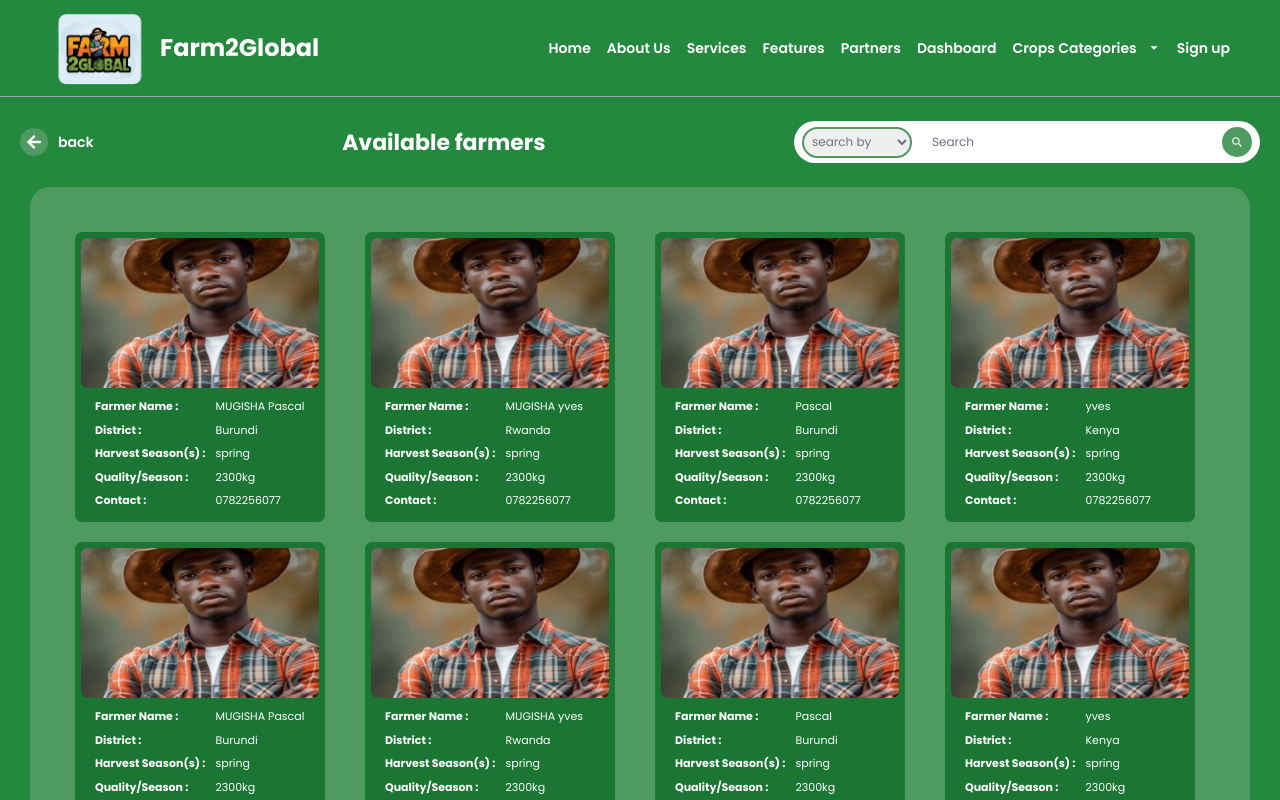
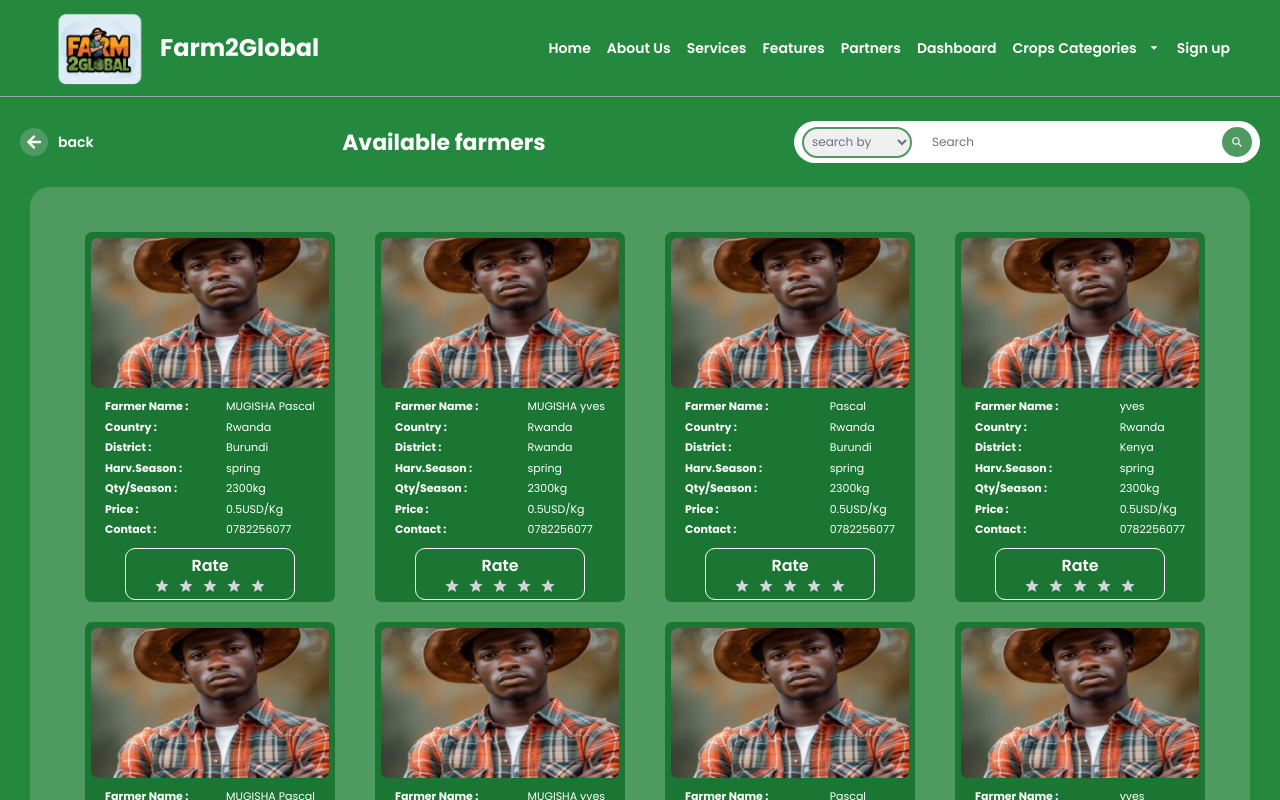
Before and after one commit to MUGISHA-Pascal/Farm2Global-Frontend, a React (Create React App) app in the folder frontend/: page /explore in a window 1280 px wide. Shown: the top 800 px of the page. Built offline with nearby package versions, Linux system fonts and the light colour scheme.

Commit message:
adding rating

```diff
--- a/frontend/src/components/ExplorePage.tsx
+++ b/frontend/src/components/ExplorePage.tsx
@@ -3,6 +3,7 @@ import { FaArrowLeft } from "react-icons/fa";
 import { IoSearchSharp } from "react-icons/io5";
 import { Link as RouterLink } from "react-router-dom";
 import farmerImage from "../assets/farmer.png";
+import StarRating from "./StarRating";
 
 const ExplorePage = () => {
   const [searchBy, setSearchBy] = useState("");
@@ -14,135 +15,165 @@ const ExplorePage = () => {
       FarmerName: "MUGISHA Pascal",
       District: "Burundi",
       HarvestSeason: "spring",
+      Country: "Rwanda",
       QualityPerSeason: "2300kg",
       Contact: "0782256077",
       image: farmerImage,
+      price: "0.5USD/Kg",
     },
     {
       Id: 2,
       FarmerName: "MUGISHA yves",
       District: "Rwanda",
       HarvestSeason: "spring",
+      Country: "Rwanda",
       QualityPerSeason: "2300kg",
       Contact: "0782256077",
       image: farmerImage,
+      price: "0.5USD/Kg",
     },
     {
       Id: 3,
       FarmerName: " Pascal",
       District: "Burundi",
       HarvestSeason: "spring",
+      Country: "Rwanda",
       QualityPerSeason: "2300kg",
       Contact: "0782256077",
       image: farmerImage,
+      price: "0.5USD/Kg",
     },
     {
       Id: 4,
       FarmerName: " yves",
       District: "Kenya",
       HarvestSeason: "spring",
+      Country: "Rwanda",
       QualityPerSeason: "2300kg",
       Contact: "0782256077",
       image: farmerImage,
+      price: "0.5USD/Kg",
     },
     {
       Id: 5,
       FarmerName: "MUGISHA Pascal",
       District: "Burundi",
       HarvestSeason: "spring",
+      Country: "Rwanda",
       QualityPerSeason: "2300kg",
       Contact: "0782256077",
       image: farmerImage,
+      price: "0.5USD/Kg",
     },
     {
       Id: 6,
       FarmerName: "MUGISHA yves",
       District: "Rwanda",
       HarvestSeason: "spring",
+      Country: "Rwanda",
       QualityPerSeason: "2300kg",
       Contact: "0782256077",
       image: farmerImage,
+      price: "0.5USD/Kg",
     },
     {
       Id: 7,
       FarmerName: " Pascal",
       District: "Burundi",
       HarvestSeason: "spring",
+      Country: "Rwanda",
       QualityPerSeason: "2300kg",
       Contact: "0782256077",
       image: farmerImage,
+      price: "0.5USD/Kg",
     },
     {
       Id: 8,
       FarmerName: " yves",
       District: "Kenya",
       HarvestSeason: "spring",
+      Country: "Rwanda",
       QualityPerSeason: "2300kg",
       Contact: "0782256077",
       image: farmerImage,
+      price: "0.5USD/Kg",
     },
     {
       Id: 9,
       FarmerName: "MUGISHA yves",
       District: "Rwanda",
       HarvestSeason: "spring",
+      Country: "Rwanda",
       QualityPerSeason: "2300kg",
       Contact: "0782256077",
       image: farmerImage,
+      price: "0.5USD/Kg",
     },
     {
       Id: 10,
       FarmerName: " Pascal",
       District: "Burundi",
       HarvestSeason: "spring",
+      Country: "Rwanda",
       QualityPerSeason: "2300kg",
       Contact: "0782256077",
       image: farmerImage,
+      price: "0.5USD/Kg",
     },
     {
       Id: 11,
       FarmerName: " yves",
       District: "Kenya",
       HarvestSeason: "spring",
+      Country: "Rwanda",
       QualityPerSeason: "2300kg",
       Contact: "0782256077",
       image: farmerImage,
+      price: "0.5USD/Kg",
     },
     {
       Id: 12,
       FarmerName: "MUGISHA Pascal",
       District: "Burundi",
       HarvestSeason: "spring",
+      Country: "Rwanda",
       QualityPerSeason: "2300kg",
       Contact: "0782256077",
       image: farmerImage,
+      price: "0.5USD/Kg",
     },
     {
       Id: 13,
       FarmerName: "MUGISHA yves",
       District: "Rwanda",
       HarvestSeason: "spring",
+      Country: "Rwanda",
       QualityPerSeason: "2300kg",
       Contact: "0782256077",
       image: farmerImage,
+      price: "0.5USD/Kg",
     },
     {
       Id: 14,
       FarmerName: " Pascal",
       District: "Burundi",
       HarvestSeason: "spring",
+      Country: "Rwanda",
       QualityPerSeason: "2300kg",
       Contact: "0782256077",
       image: farmerImage,
+      price: "0.5USD/Kg",
     },
     {
       Id: 15,
       FarmerName: " yves",
       District: "Kenya",
       HarvestSeason: "spring",
+      Country: "Rwanda",
       QualityPerSeason: "2300kg",
       Contact: "0782256077",
       image: farmerImage,
+      price: "0.5USD/Kg",
     },
   ];
   interface farmerInterface {
@@ -164,6 +195,14 @@ const ExplorePage = () => {
               item.FarmerName.toLowerCase().includes(search.toLowerCase())
             );
       break;
+    case "Country":
+      filteredFarmers =
+        search === ""
+          ? farmers
+          : farmers.filter((item) =>
+              item.Country.toLowerCase().includes(search.toLowerCase())
+            );
+      break;
     case "District":
       filteredFarmers =
         search === ""
@@ -178,6 +217,14 @@ const ExplorePage = () => {
           ? farmers
           : farmers.filter((item) =>
               item.HarvestSeason.toLowerCase().includes(search.toLowerCase())
+            );
+      break;
+    case "Price":
+      filteredFarmers =
+        search === ""
+          ? farmers
+          : farmers.filter((item) =>
+              item.price.toLowerCase().includes(search.toLowerCase())
             );
       break;
     case "Quality/season":
@@ -202,7 +249,7 @@ const ExplorePage = () => {
   }
   return (
     <div className="bg-[#25883F] flex flex-col items-center justify-center w-full border-t-[1px] border-gray-400">
-      <header className="p-[10px] max-md:grid max-md:grid-cols-2 max-md:gap-1 w-full max-md:h-[100px] h-[90px] px-[20px] md:items-center md:flex md:flex-row md:justify-between">
+      <header className="p-[10px] max-md:grid max-md:grid-cols-2 max-md:gap-1 w-full max-md:h-[100px] h-[90px] md:px-[20px] max-md:px-[10px] md:items-center md:flex md:flex-row md:justify-between">
         <RouterLink
           to="/"
           className="flex flex-row text-white space-x-[10px] max-sm:space-x-[5px] items-center "
@@ -228,7 +275,10 @@ const ExplorePage = () => {
               search by
             </option>
             <option value="Name" className="text-[12px] max-md:text-[7px]">
-              name
+              Name
+            </option>
+            <option value="Country" className="text-[12px] max-md:text-[7px]">
+              Country
             </option>
             <option value="District" className="text-[12px] max-md:text-[7px]">
               District
@@ -240,10 +290,13 @@ const ExplorePage = () => {
               value="Quality/season"
               className="text-[12px] max-md:text-[7px]"
             >
-              Quality/season
+              Qty/season
             </option>
             <option value="Contact" className="text-[12px] max-md:text-[7px]">
               Contact
+            </option>
+            <option value="Price" className="text-[12px] max-md:text-[7px]">
+              Price
             </option>
           </select>
           <input
@@ -266,11 +319,11 @@ const ExplorePage = () => {
         </div>
       </header>
       <main className="w-[1220px] max-sm:w-full mb-[10px] p-[5px] bg-[#4E9A61] rounded-[20px] ">
-        <main className="farmersMain overflow-y-auto h-screen bg-[#4E9A61] m-[10px] rounded-[20px] max-md:w-full w-[1200px] grid md:grid-cols-4 max-sm:gap-[5px] max-md:grid-cols-2 max-md:p-[2px] gap-[20px] p-[30px]">
+        <main className="farmersMain overflow-y-auto h-screen bg-[#4E9A61] md:m-[10px] rounded-[20px] max-md:w-full w-[1200px] place-items-center grid md:grid-cols-4 max-sm:gap-[5px] max-md:grid-cols-2 max-md:p-[1px] gap-[20px] p-[30px]">
           {filteredFarmers.map((farmer) => (
             <div
               key={farmer.Id}
-              className="flex flex-col h-[290px] max-sm:h-[200px] max-sm:w-[170px] w-[250px] bg-[#1B7633]   p-[6px] rounded-[7px] space-y-[10px]"
+              className="flex flex-col items-center h-[370px] max-sm:h-[270px] max-sm:w-[160px] w-[250px] bg-[#1B7633]   p-[6px] rounded-[7px] space-y-[10px]"
             >
               <img
                 src={farmer.image}
@@ -278,21 +331,31 @@ const ExplorePage = () => {
                 className="rounded-[7px] h-[150px] w-full max-sm:h-[90px] object-cover bg-cover "
               />
 
-              <div className="flex flex-row text-[11px] max-sm:text-[7px] text-white px-[14px] max-sm:space-x-[14px] space-x-[10px]">
-                <div className="flex flex-col space-y-[7px] max-sm:space-y-[3px] items-start">
+              <div className="flex flex-row w-full text-[11px] max-sm:text-[7px] text-white px-[14px] max-sm:space-x-[14px] md:justify-between">
+                <div className="flex flex-col space-y-[4px] max-sm:space-y-[4px] items-start">
                   <b>Farmer Name :</b>
+                  <b>Country :</b>
                   <b>District :</b>
-                  <b>Harvest Season(s) :</b>
-                  <b>Quality/Season :</b>
+                  <b>Harv.Season :</b>
+                  <b>Qty/Season :</b>
+                  <b>Price :</b>
                   <b>Contact :</b>
                 </div>
-                <div className="flex flex-col space-y-[7px] items-start">
+                <div className="flex flex-col space-y-[4px] items-start">
                   <p>{farmer.FarmerName}</p>
+                  <p>{farmer.Country}</p>
                   <p>{farmer.District}</p>
                   <p>{farmer.HarvestSeason}</p>
                   <p>{farmer.QualityPerSeason}</p>
+                  <p>{farmer.price}</p>
                   <p>{farmer.Contact}</p>
                 </div>
+              </div>
+              <div className="w-[170px] rounded-[10px] max-md:rounded-[7px] p-[5px] max-md:p-[3px] max-md:w-[110px] flex flex-col items-center border-[1px] border-white justify-center">
+                <h2 className="font-semibold text-white max-md:text-[12px]">
+                  Rate
+                </h2>
+                <StarRating />
               </div>
             </div>
           ))}
--- /dev/null
+++ b/frontend/src/components/StarRating.tsx
@@ -0,0 +1,59 @@
+import React, { useState } from "react";
+import { MdOutlineStarPurple500 } from "react-icons/md"; // Import the star icon
+
+const StarRating = () => {
+  const [rating, setRating] = useState(0); // Holds the selected rating
+  const [hover, setHover] = useState(0); // Holds the hover effect rating
+
+  // Function to send the rating to the backend
+  //   const sendRatingToBackend = async (ratingValue) => {
+  //     try {
+  //       const response = await fetch("https://your-backend-url.com/api/ratings", {
+  //         method: "POST",
+  //         headers: {
+  //           "Content-Type": "application/json",
+  //         },
+  //         body: JSON.stringify({ rating: ratingValue }), // Send rating in the request body
+  //       });
+
+  //       if (response.ok) {
+  //         console.log("Rating submitted successfully!");
+  //       } else {
+  //         console.error("Failed to submit rating");
+  //       }
+  //     } catch (error) {
+  //       console.error("Error submitting rating:", error);
+  //     }
+  //   };
+
+  // Toggle rating: if the user clicks the same rating, it de-rates to zero
+  const handleRating = (value: number) => {
+    const newRating = value === rating ? 0 : value; // Toggle rating
+    setRating(newRating);
+    // sendRatingToBackend(newRating); // Send the updated rating to the backend
+  };
+
+  return (
+    <div className="flex space-x-2">
+      {[...Array(5)].map((_, index) => {
+        const starValue = index + 1;
+
+        return (
+          <MdOutlineStarPurple500
+            key={index}
+            className={`cursor-pointer max-md:text-[12px] transition-colors duration-200 ${
+              starValue <= (hover || rating)
+                ? "text-yellow-500"
+                : "text-gray-300"
+            }`}
+            onClick={() => handleRating(starValue)} // Set or de-rate on click
+            onMouseEnter={() => setHover(starValue)} // Highlight on hover
+            onMouseLeave={() => setHover(0)} // Remove highlight on mouse leave
+          />
+        );
+      })}
+    </div>
+  );
+};
+
+export default StarRating;
```
